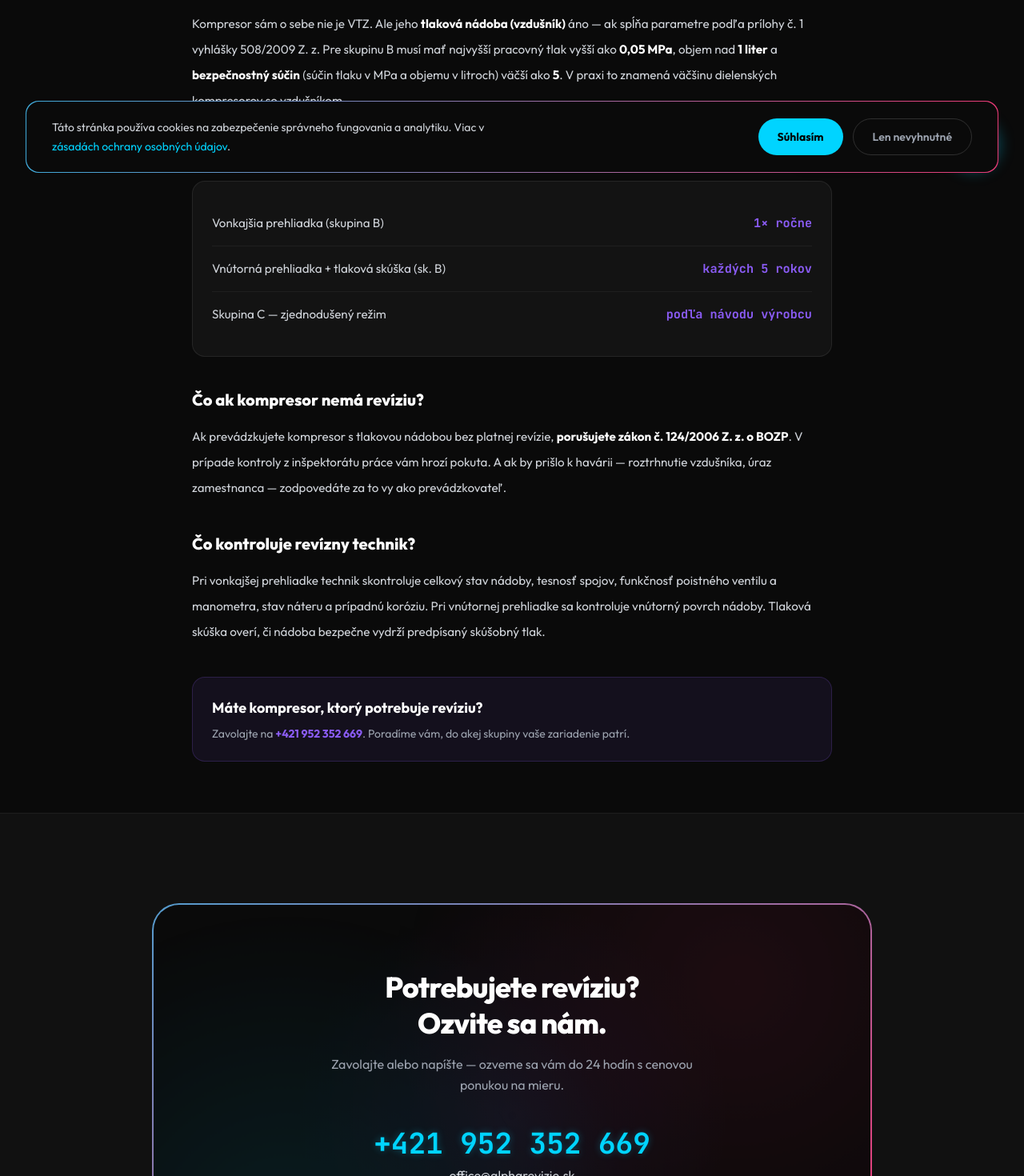
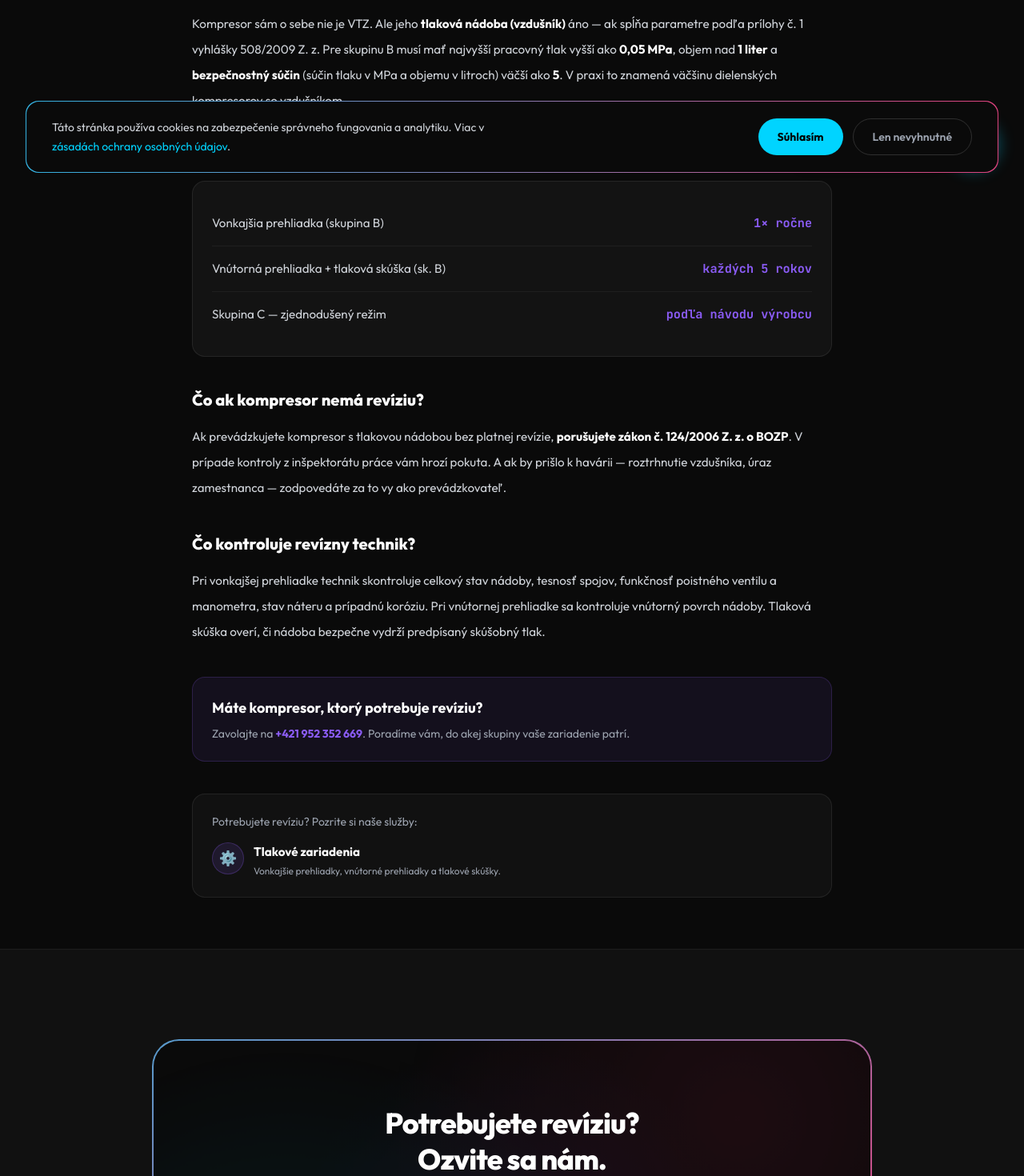
Before and after one commit to djamriska43/alpharevizie.sk, a Next.js app: page /blog/revizia-kompresora in a window 1280 px wide. Shown: the part 560-2030 px from the top of the page at 80% size. Built offline with nearby package versions, Linux system fonts and the light colour scheme.

Commit message:
Add files via upload

```diff
--- a/src/app/blog/kontrola-inspektorat-prace/page.tsx
+++ b/src/app/blog/kontrola-inspektorat-prace/page.tsx
@@ -1,3 +1,4 @@
+import { BlogServiceLinksAll } from '@/components/BlogServiceLinks';
 import { BreadcrumbJsonLd, BlogPostingJsonLd } from '@/components/JsonLd';
 import Link from 'next/link';
 import Reveal from '@/components/Reveal';
@@ -33,6 +34,7 @@ export default function Article() {
         <h3 className="text-lg font-bold text-white mb-2">Nechajte si skontrolovať dokumentáciu</h3>
         <p className="text-sm text-gray-400">Skontrolujeme vám stav revízií, pomôžeme s chýbajúcou dokumentáciou a zabezpečíme všetky potrebné revízie. Zavolajte na <a href="tel:+421952352669" className="text-[#00d4ff] font-bold no-underline">+421 952 352 669</a>.</p>
       </div>
+      <BlogServiceLinksAll />
     </div></Reveal></div></section>
     <CTASection />
   </>);
--- a/src/app/blog/revizia-elektrickej-instalacie/page.tsx
+++ b/src/app/blog/revizia-elektrickej-instalacie/page.tsx
@@ -1,3 +1,4 @@
+import { BlogServiceLink } from '@/components/BlogServiceLinks';
 import { BreadcrumbJsonLd, BlogPostingJsonLd } from '@/components/JsonLd';
 import Link from 'next/link';
 import Reveal from '@/components/Reveal';
@@ -61,11 +62,12 @@ export default function Article() {
                 <h3 className="text-lg font-bold text-white mb-2">Potrebujete revíziu elektriky?</h3>
                 <p className="text-sm text-gray-400 mb-4">Zavolajte nám na <a href="tel:+421952352669" className="text-[#00d4ff] font-bold no-underline">+421 952 352 669</a> alebo napíšte na <a href="mailto:office@alpharevizie.sk" className="text-[#00d4ff] no-underline">office@alpharevizie.sk</a>. Revízie robíme po celom Slovensku.</p>
               </div>
+              <BlogServiceLink slug="elektricke-zariadenia" />
             </div>
           </Reveal>
         </div>
       </section>
-      <CTASection />
+    <CTASection />
     </>
   );
 }
--- a/src/app/blog/revizia-kompresora/page.tsx
+++ b/src/app/blog/revizia-kompresora/page.tsx
@@ -2,6 +2,7 @@ import { BreadcrumbJsonLd, BlogPostingJsonLd } from '@/components/JsonLd';
 import Link from 'next/link';
 import Reveal from '@/components/Reveal';
 import { CTASection } from '@/components/Widgets';
+import { BlogServiceLink } from '@/components/BlogServiceLinks';
 import { Metadata } from 'next';
 export const metadata: Metadata = { title: 'Kompresor v dielni — potrebuje revíziu? | Alpha Revízie', description: 'Máte kompresor s tlakovou nádobou? Spadá pod VTZ a potrebuje pravidelnú revíziu. Aké sú lehoty a povinnosti prevádzkovateľa?', alternates: { canonical: '/blog/revizia-kompresora' },
 };
@@ -33,6 +34,7 @@ export default function Article() {
         <h3 className="text-lg font-bold text-white mb-2">Máte kompresor, ktorý potrebuje revíziu?</h3>
         <p className="text-sm text-gray-400">Zavolajte na <a href="tel:+421952352669" className="text-[#8b5cf6] font-bold no-underline">+421 952 352 669</a>. Poradíme vám, do akej skupiny vaše zariadenie patrí.</p>
       </div>
+      <BlogServiceLink slug="tlakove-zariadenia" />
     </div></Reveal></div></section>
     <CTASection />
   </>);
--- a/src/app/blog/revizia-plynoveho-kotla/page.tsx
+++ b/src/app/blog/revizia-plynoveho-kotla/page.tsx
@@ -1,3 +1,4 @@
+import { BlogServiceLink } from '@/components/BlogServiceLinks';
 import { BreadcrumbJsonLd, BlogPostingJsonLd } from '@/components/JsonLd';
 import Link from 'next/link';
 import Reveal from '@/components/Reveal';
@@ -37,6 +38,7 @@ export default function Article() {
         <h3 className="text-lg font-bold text-white mb-2">Potrebujete revíziu kotla?</h3>
         <p className="text-sm text-gray-400">Zavolajte nám na <a href="tel:+421952352669" className="text-[#ff2d6b] font-bold no-underline">+421 952 352 669</a>. Revízie plynových zariadení robíme po celom Slovensku.</p>
       </div>
+      <BlogServiceLink slug="plynove-zariadenia" />
     </div></Reveal></div></section>
     <CTASection />
   </>);
--- a/src/app/blog/revizia-priemyselnej-brany/page.tsx
+++ b/src/app/blog/revizia-priemyselnej-brany/page.tsx
@@ -1,3 +1,4 @@
+import { BlogServiceLink } from '@/components/BlogServiceLinks';
 import { BreadcrumbJsonLd, BlogPostingJsonLd } from '@/components/JsonLd';
 import Link from 'next/link';
 import Reveal from '@/components/Reveal';
@@ -68,6 +69,7 @@ export default function Article() {
         <h3 className="text-lg font-bold text-white mb-2">Potrebujete revíziu priemyselnej brány?</h3>
         <p className="text-sm text-gray-400">Zavolajte na <a href="tel:+421952352669" className="text-[#00e676] font-bold no-underline">+421 952 352 669</a>. Posúdime, či vaša brána spadá pod VTZ, a zabezpečíme odbornú prehliadku aj skúšku.</p>
       </div>
+      <BlogServiceLink slug="zdvihacie-zariadenia" />
     </div></Reveal></div></section>
     <CTASection />
   </>);
--- a/src/app/blog/revizia-vysokozdvizneho-vozika/page.tsx
+++ b/src/app/blog/revizia-vysokozdvizneho-vozika/page.tsx
@@ -1,3 +1,4 @@
+import { BlogServiceLink } from '@/components/BlogServiceLinks';
 import { BreadcrumbJsonLd, BlogPostingJsonLd } from '@/components/JsonLd';
 import Link from 'next/link';
 import Reveal from '@/components/Reveal';
@@ -33,6 +34,7 @@ export default function Article() {
         <h3 className="text-lg font-bold text-white mb-2">Potrebujete revíziu VZV alebo školenie obsluhy?</h3>
         <p className="text-sm text-gray-400">Zavolajte na <a href="tel:+421952352669" className="text-[#00e676] font-bold no-underline">+421 952 352 669</a>. Zabezpečíme revíziu aj školenie na jednom mieste.</p>
       </div>
+      <BlogServiceLink slug="zdvihacie-zariadenia" />
     </div></Reveal></div></section>
     <CTASection />
   </>);
--- a/src/app/blog/vyhlaska-508-2009/page.tsx
+++ b/src/app/blog/vyhlaska-508-2009/page.tsx
@@ -1,3 +1,4 @@
+import { BlogServiceLinksAll } from '@/components/BlogServiceLinks';
 import { BreadcrumbJsonLd, BlogPostingJsonLd } from '@/components/JsonLd';
 import Link from 'next/link';
 import Reveal from '@/components/Reveal';
@@ -33,6 +34,7 @@ export default function Article() {
         <h3 className="text-lg font-bold text-white mb-2">Potrebujete pomoc s revíziami VTZ?</h3>
         <p className="text-sm text-gray-400">Naši revízni technici majú oprávnenia na všetky štyri druhy VTZ. Zavolajte na <a href="tel:+421952352669" className="text-[#00d4ff] font-bold no-underline">+421 952 352 669</a>.</p>
       </div>
+      <BlogServiceLinksAll />
     </div></Reveal></div></section>
     <CTASection />
   </>);
--- a/src/app/layout.tsx
+++ b/src/app/layout.tsx
@@ -23,6 +23,13 @@ export const metadata: Metadata = {
     siteName: 'Alpha Revízie',
     locale: 'sk_SK',
     type: 'website',
+    images: [{ url: '/og-image.png', width: 1200, height: 630, alt: 'Alpha Revízie — Revízie VTZ na celom Slovensku' }],
+  },
+  twitter: {
+    card: 'summary_large_image',
+    title: 'Revízie VTZ na celom Slovensku — Alpha Revízie',
+    description: 'Elektrické, plynové, tlakové a zdvíhacie zariadenia. Certifikovaní RT, celé Slovensko.',
+    images: ['/og-image.png'],
   },
 };
 
--- /dev/null
+++ b/src/app/not-found.tsx
@@ -0,0 +1,30 @@
+import Link from 'next/link';
+
+export default function NotFound() {
+  return (
+    <section className="min-h-screen bg-[#111] flex items-center justify-center px-8">
+      <div className="text-center max-w-[500px]">
+        <div className="font-mono text-8xl font-bold mb-6 gradient-text inline-block">404</div>
+        <h1 className="text-2xl font-extrabold text-white mb-4">Stránka sa nenašla</h1>
+        <p className="text-gray-400 leading-relaxed mb-10">Táto stránka neexistuje alebo bola presunutá. Skúste niektorú z odkazov nižšie.</p>
+        <div className="flex flex-col sm:flex-row gap-4 justify-center mb-12">
+          <Link href="/" className="inline-flex items-center justify-center gap-2 bg-[#00d4ff] text-black py-3 px-6 rounded-full font-bold no-underline hover:-translate-y-0.5 hover:shadow-[0_8px_30px_rgba(0,212,255,0.3)] transition-all">Domov</Link>
+          <Link href="/kontakt" className="inline-flex items-center justify-center gap-2 bg-transparent text-white py-3 px-6 rounded-full font-semibold no-underline border-2 border-white/20 hover:border-white/50 transition-all">Kontakt</Link>
+        </div>
+        <div className="flex flex-wrap gap-3 justify-center">
+          <Link href="/elektricke-zariadenia" className="text-xs text-[#00d4ff] no-underline hover:underline">Elektrické zariadenia</Link>
+          <span className="text-gray-600">·</span>
+          <Link href="/plynove-zariadenia" className="text-xs text-[#ff2d6b] no-underline hover:underline">Plynové zariadenia</Link>
+          <span className="text-gray-600">·</span>
+          <Link href="/tlakove-zariadenia" className="text-xs text-[#8b5cf6] no-underline hover:underline">Tlakové zariadenia</Link>
+          <span className="text-gray-600">·</span>
+          <Link href="/zdvihacie-zariadenia" className="text-xs text-[#00e676] no-underline hover:underline">Zdvíhacie zariadenia</Link>
+          <span className="text-gray-600">·</span>
+          <Link href="/blog" className="text-xs text-gray-400 no-underline hover:underline">Blog</Link>
+          <span className="text-gray-600">·</span>
+          <Link href="/faq" className="text-xs text-gray-400 no-underline hover:underline">F.A.Q.</Link>
+        </div>
+      </div>
+    </section>
+  );
+}
--- /dev/null
+++ b/src/components/BlogServiceLinks.tsx
@@ -0,0 +1,41 @@
+import Link from 'next/link';
+
+const allServices = [
+  { slug: 'elektricke-zariadenia', tag: 'Elektrické zariadenia', icon: '⚡', color: '#00d4ff', desc: 'Revízie elektrickej inštalácie, bleskozvodov a spotrebičov.' },
+  { slug: 'plynove-zariadenia', tag: 'Plynové zariadenia', icon: '🔥', color: '#ff2d6b', desc: 'Revízie plynových kotlov, rozvodov a komínov.' },
+  { slug: 'tlakove-zariadenia', tag: 'Tlakové zariadenia', icon: '⚙️', color: '#8b5cf6', desc: 'Vonkajšie prehliadky, vnútorné prehliadky a tlakové skúšky.' },
+  { slug: 'zdvihacie-zariadenia', tag: 'Zdvíhacie zariadenia', icon: '🏗️', color: '#00e676', desc: 'Revízie žeriavov, plošín, brán a vysokozdvižných vozíkov.' },
+];
+
+export function BlogServiceLink({ slug }: { slug: string }) {
+  const svc = allServices.find(s => s.slug === slug);
+  if (!svc) return null;
+  return (
+    <div className="mt-10 p-6 rounded-2xl border border-white/[0.08] bg-white/[0.03]">
+      <p className="text-sm text-gray-400 mb-3">Potrebujete revíziu? Pozrite si naše služby:</p>
+      <Link href={`/${svc.slug}`} className="flex items-center gap-3 no-underline group">
+        <div className="w-10 h-10 rounded-full flex items-center justify-center text-lg border shrink-0" style={{background:`${svc.color}20`,borderColor:`${svc.color}40`}}>{svc.icon}</div>
+        <div>
+          <span className="font-bold text-white group-hover:underline">{svc.tag}</span>
+          <span className="block text-xs text-gray-400">{svc.desc}</span>
+        </div>
+      </Link>
+    </div>
+  );
+}
+
+export function BlogServiceLinksAll() {
+  return (
+    <div className="mt-10 p-6 rounded-2xl border border-white/[0.08] bg-white/[0.03]">
+      <p className="text-sm text-gray-400 mb-4">Potrebujete revíziu? Pozrite si naše služby:</p>
+      <div className="grid grid-cols-1 sm:grid-cols-2 gap-3">
+        {allServices.map(svc => (
+          <Link key={svc.slug} href={`/${svc.slug}`} className="flex items-center gap-3 no-underline group py-2">
+            <div className="w-8 h-8 rounded-full flex items-center justify-center text-sm border shrink-0" style={{background:`${svc.color}20`,borderColor:`${svc.color}40`}}>{svc.icon}</div>
+            <span className="font-semibold text-sm text-white group-hover:underline">{svc.tag}</span>
+          </Link>
+        ))}
+      </div>
+    </div>
+  );
+}
--- a/src/components/Counter.tsx
+++ b/src/components/Counter.tsx
@@ -4,7 +4,7 @@ import { useEffect, useRef, useState } from 'react';
 export default function Counter({ target, suffix = '', label, color }: {
   target?: number; suffix?: string; label: string; color: string; text?: string;
 }) {
-  const [count, setCount] = useState(0);
+  const [count, setCount] = useState(target ?? 0);
   const [started, setStarted] = useState(false);
   const ref = useRef<HTMLDivElement>(null);
 
@@ -13,6 +13,7 @@ export default function Counter({ target, suffix = '', label, color }: {
     const observer = new IntersectionObserver(([entry]) => {
       if (entry.isIntersecting && !started) {
         setStarted(true);
+        setCount(0);
         const duration = 2000;
         const start = performance.now();
         const animate = (now: number) => {
```
Also changed, not shown: src/components/ServiceDetail.tsx (+29 -0 lines), public/og-image.png (added), 1 other file (tests, documents, lock files or other folders).
